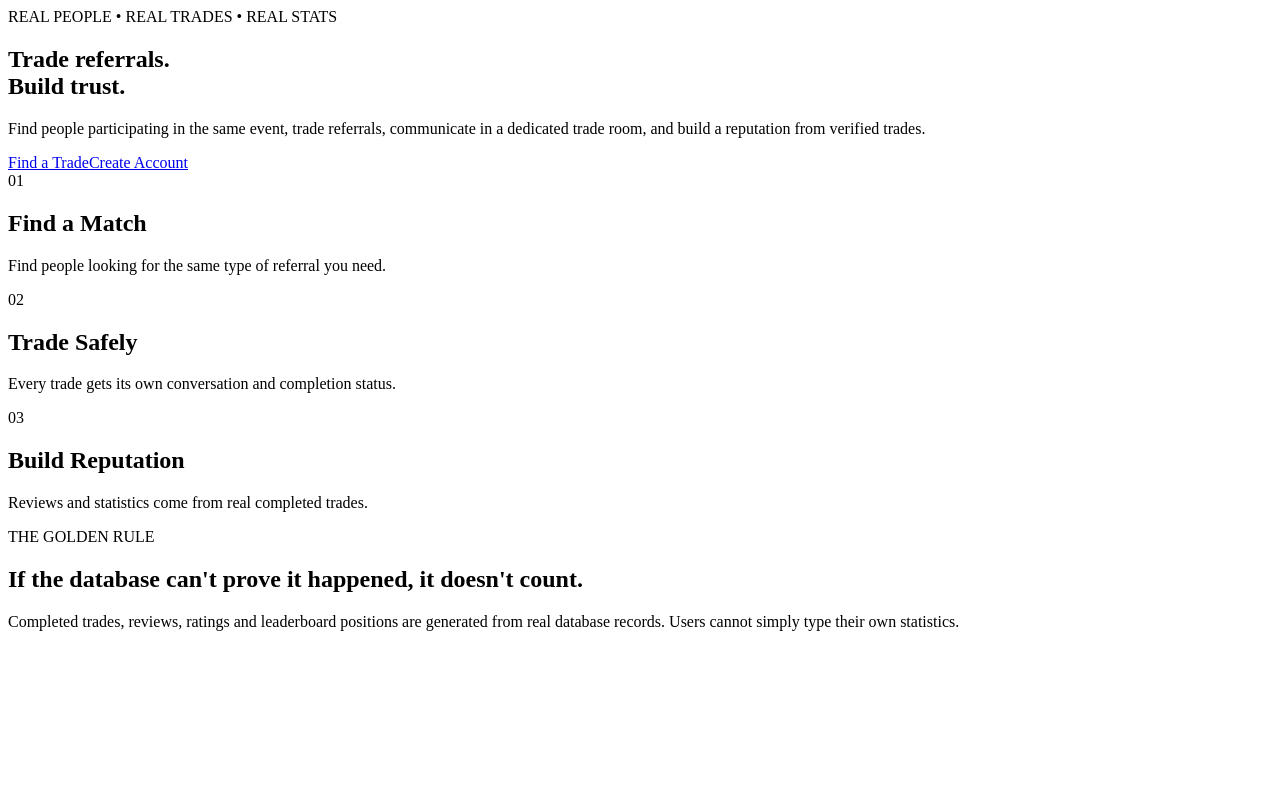
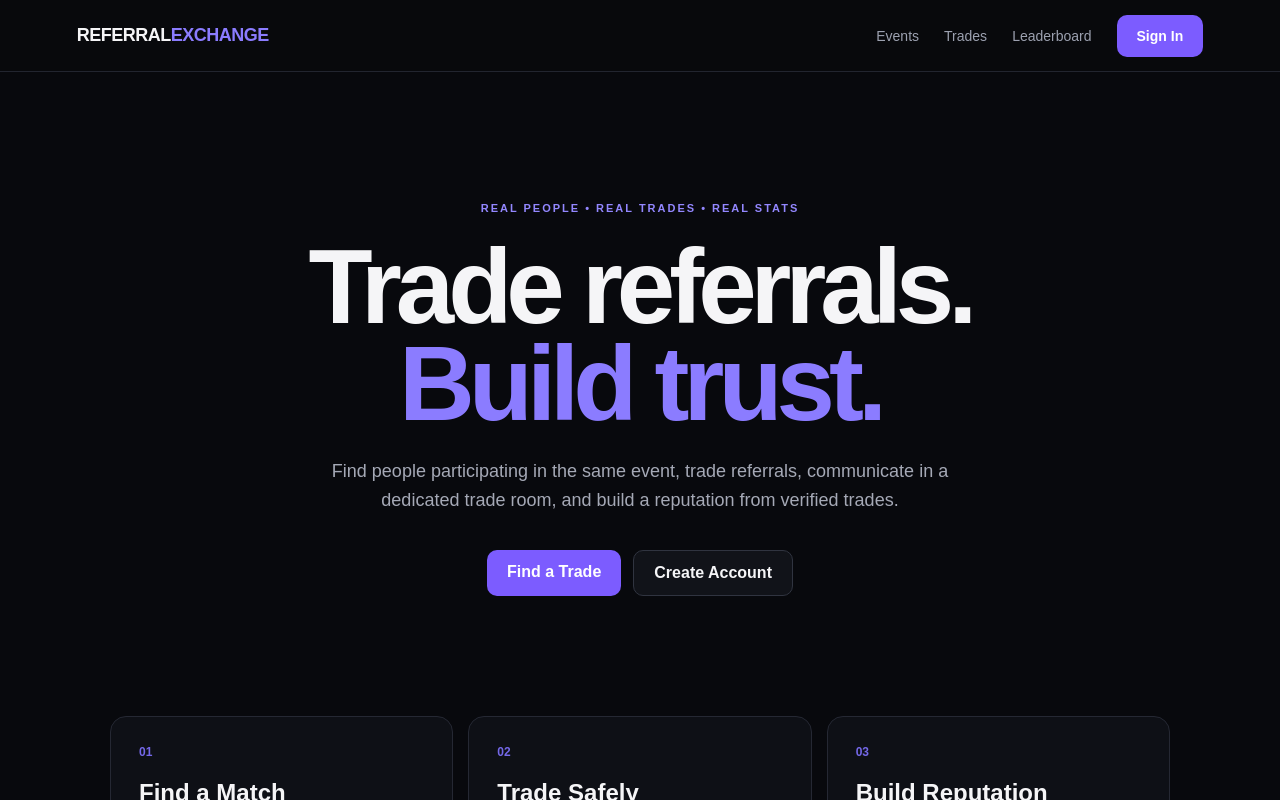
Before and after one commit to cookiemerun-collab/referral-exchange, a Next.js app: page / in a window 1280 px wide. Shown: the top 800 px of the page. Built offline with nearby package versions, Linux system fonts and the light colour scheme.

Commit message:
Create layout.tsx

```diff
--- /dev/null
+++ b/app/layout.tsx
@@ -0,0 +1,37 @@
+import "./globals.css";
+import Link from "next/link";
+
+export const metadata = {
+  title: "Referral Exchange",
+  description:
+    "A community-driven referral trading platform built around real trades and real reputation."
+};
+
+export default function RootLayout({
+  children,
+}: {
+  children: React.ReactNode;
+}) {
+  return (
+    <html lang="en">
+      <body>
+        <header className="navbar">
+          <Link href="/" className="logo">
+            REFERRAL<span>EXCHANGE</span>
+          </Link>
+
+          <nav className="navLinks">
+            <Link href="/events">Events</Link>
+            <Link href="/trades">Trades</Link>
+            <Link href="/leaderboard">Leaderboard</Link>
+            <Link href="/auth" className="primary">
+              Sign In
+            </Link>
+          </nav>
+        </header>
+
+        {children}
+      </body>
+    </html>
+  );
+}
```
